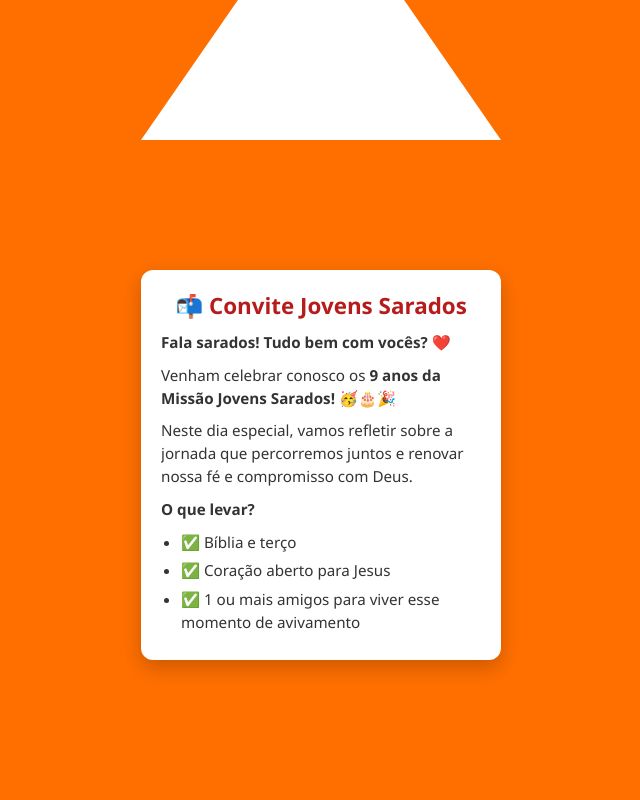
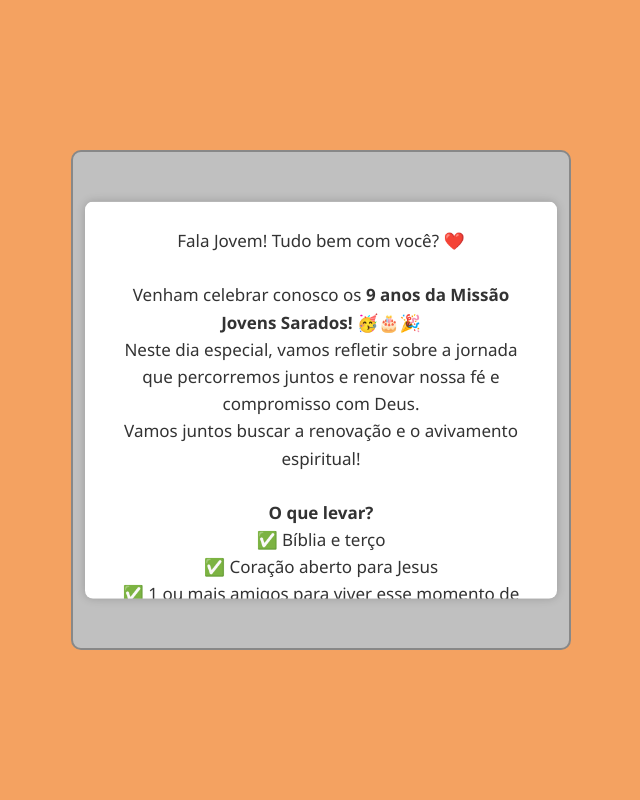
Before and after one commit to domingswxv/Kairos2, a plain HTML site: page index.html in a window 1280 px wide. Shown: the whole page, without its empty margins (319-959 px from the left). Drawn offline with Linux system fonts and the light colour scheme.

Commit message:
Update index.html

```diff
--- a/index.html
+++ b/index.html
@@ -1,142 +1,135 @@
 <!DOCTYPE html>
 <html lang="pt-BR">
 <head>
-  <meta charset="UTF-8">
-  <title>Carta Animada - Jovens Sarados</title>
+  <meta charset="UTF-8" />
+  <meta name="viewport" content="width=device-width, initial-scale=1.0" />
+  <title>Você recebeu uma carta 💌</title>
   <style>
     * {
-      margin: 0;
-      padding: 0;
       box-sizing: border-box;
     }
 
+    html, body {
+      margin: 0;
+      padding: 0;
+      background-color: #f4a261;
+      height: 100%;
+      font-family: 'Segoe UI', sans-serif;
+    }
+
     body {
-      background-color: #FF6F00; /* fundo laranja */
-      height: 100vh;
       display: flex;
       justify-content: center;
       align-items: center;
-      font-family: 'Segoe UI', sans-serif;
+      overflow: hidden;
     }
 
-    .envelope-container {
+    .envelope {
       position: relative;
-      width: 360px;
-      height: 520px;
-      perspective: 1000px;
+      width: 90vw;
+      max-width: 500px;
+      height: 90vh;
+      max-height: 500px;
+      background-color: #c0c0c0;
+      border: 2px solid #888;
+      border-radius: 10px;
+      overflow: hidden;
     }
 
-    .envelope-flap {
+    .flap {
       position: absolute;
+      top: 0;
+      left: 0;
       width: 100%;
       height: 50%;
-      background-color: #fff;
-      clip-path: polygon(0 0, 100% 0, 50% 100%);
+      background-color: #a9a9a9;
+      border-bottom: 2px solid #888;
       transform-origin: top center;
       transition: transform 1s ease-in-out;
-      z-index: 3;
+      z-index: 2;
     }
 
-    .envelope-flap.open {
-      transform: rotateX(-180deg);
+    .flap.aberto {
+      transform: rotateX(180deg);
+      z-index: 0;
     }
 
-    .envelope-body {
+    .papel {
       position: absolute;
-      top: 25%;
-      width: 100%;
-      height: 75%;
-      background-color: #fff;
-      border-radius: 12px;
-      box-shadow: 0 8px 20px rgba(0, 0, 0, 0.2);
-      padding: 20px;
+      top: 50%;
+      left: 2.5%;
+      transform: translateY(-50%);
+      width: 95%;
+      height: 0;
+      background-color: white;
+      border-radius: 8px;
+      padding: 0;
+      box-shadow: 0 0 10px rgba(0,0,0,0.2);
       overflow: hidden;
+      transition: height 1s ease-in-out, padding 1s ease-in-out;
       z-index: 1;
+      text-align: center;
     }
 
-    .letter {
-      opacity: 0;
-      transform: translateY(30px);
-      transition: opacity 1s ease, transform 1s ease;
-      height: 100%;
+    .papel.mostrar {
+      height: 80%;
+      padding: 25px;
       overflow-y: auto;
     }
 
-    .letter.show {
-      opacity: 1;
-      transform: translateY(0);
+    .papel p {
+      opacity: 0;
+      transition: opacity 1s ease-in-out;
+      font-size: 17px;
+      color: #333;
+      line-height: 1.6;
+      margin: 0;
     }
 
-    .letter h2 {
-      font-size: 1.4rem;
-      text-align: center;
-      color: #b71c1c;
-      margin-bottom: 10px;
+    .papel.mostrar p {
+      opacity: 1;
     }
 
-    .letter p, .letter ul {
-      font-size: 0.95rem;
-      color: #333;
-      line-height: 1.5;
-      margin-bottom: 10px;
+    .papel.mostrar::-webkit-scrollbar {
+      width: 6px;
     }
 
-    .letter ul {
-      padding-left: 20px;
-    }
-
-    .letter li {
-      margin-bottom: 6px;
-    }
-
-    /* Scroll bonito */
-    .letter::-webkit-scrollbar {
-      width: 6px;
-    }
-    .letter::-webkit-scrollbar-thumb {
-      background-color: #ccc;
-      border-radius: 3px;
+    .papel.mostrar::-webkit-scrollbar-thumb {
+      background-color: #bbb;
+      border-radius: 10px;
     }
   </style>
 </head>
 <body>
+  <div class="envelope">
+    <div class="flap" id="flap"></div>
+    <div class="papel" id="papel">
+      <p>
+        Fala Jovem! Tudo bem com você? ❤️<br><br>
 
-  <div class="envelope-container">
-    <div class="envelope-flap" id="flap"></div>
-    <div class="envelope-body">
-      <div class="letter" id="letter">
-        <h2>📬 Convite Jovens Sarados</h2>
-        <p><strong>Fala sarados! Tudo bem com vocês? ❤️</strong></p>
-        <p>
-          Venham celebrar conosco os <strong>9 anos da Missão Jovens Sarados! 🥳🎂🎉</strong>
-        </p>
-        <p>
-          Neste dia especial, vamos refletir sobre a jornada que percorremos juntos e renovar nossa fé e compromisso com Deus.
-        </p>
-        <p><strong>O que levar?</strong></p>
-        <ul>
-          <li>✅ Bíblia e terço</li>
-          <li>✅ Coração aberto para Jesus</li>
-          <li>✅ 1 ou mais amigos para viver esse momento de avivamento</li>
-        </ul>
-        <p>
-          📆 <strong>Data:</strong> 26 de julho<br>
-          ⏰ <strong>Hora:</strong> 19h00<br>
-          ⛪ <strong>Local:</strong> Vilarejo – Paróquia Maria de Nazaré<br>
-          Avenida Adélia Barbosa Oliveira, s/n
-        </p>
-        <p><strong>Te esperamos lá! Será uma noite de bênçãos e muita alegria!</strong></p>
-      </div>
+        Venham celebrar conosco os <strong>9 anos da Missão Jovens Sarados!</strong> 🥳🎂🎉<br>
+        Neste dia especial, vamos refletir sobre a jornada que percorremos juntos e renovar nossa fé e compromisso com Deus.<br>
+        Vamos juntos buscar a renovação e o avivamento espiritual!<br><br>
+
+        <strong>O que levar?</strong><br>
+        ✅ Bíblia e terço<br>
+        ✅ Coração aberto para Jesus<br>
+        ✅ 1 ou mais amigos para viver esse momento de avivamento.<br><br>
+
+        📆 <strong>Data:</strong> HOJE!<br>
+        ⏰ <strong>Hora:</strong> 19h00<br>
+        ⛪ <strong>Local:</strong> Vilarejo Paróquia Maria de Nazaré, Avenida Adélia Barbosa Oliveira s/n<br><br>
+
+        Te esperamos lá! Será uma noite de bênçãos e muita alegria!
+      </p>
     </div>
   </div>
 
   <script>
-    // anima a tampa e revela a carta
     setTimeout(() => {
-      document.getElementById('flap').classList.add('open');
-      document.getElementById('letter').classList.add('show');
-    }, 2000);
+      document.getElementById('flap').classList.add('aberto');
+      document.getElementById('papel').classList.add('mostrar');
+    }, 3000);
   </script>
-
 </body>
 </html>
```
